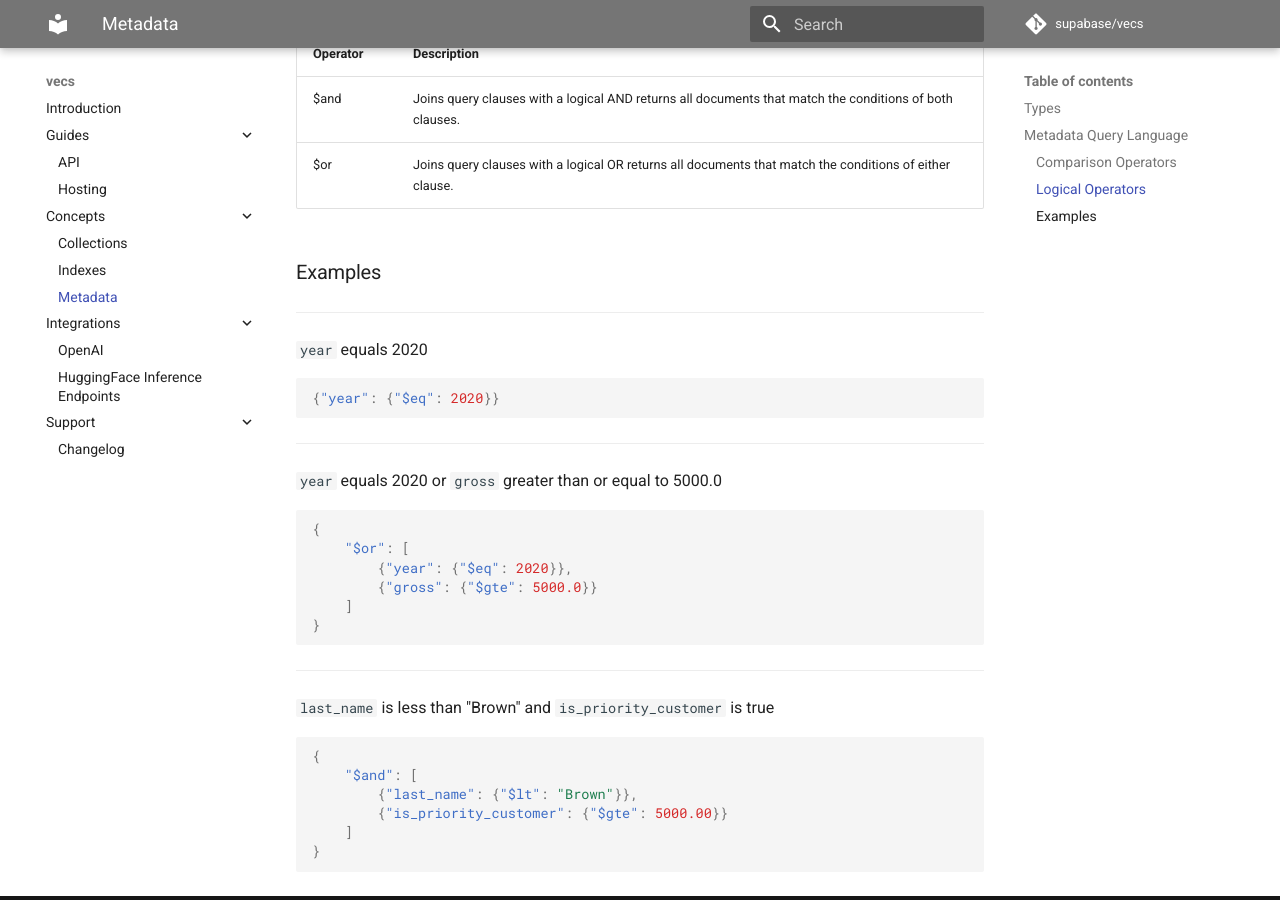
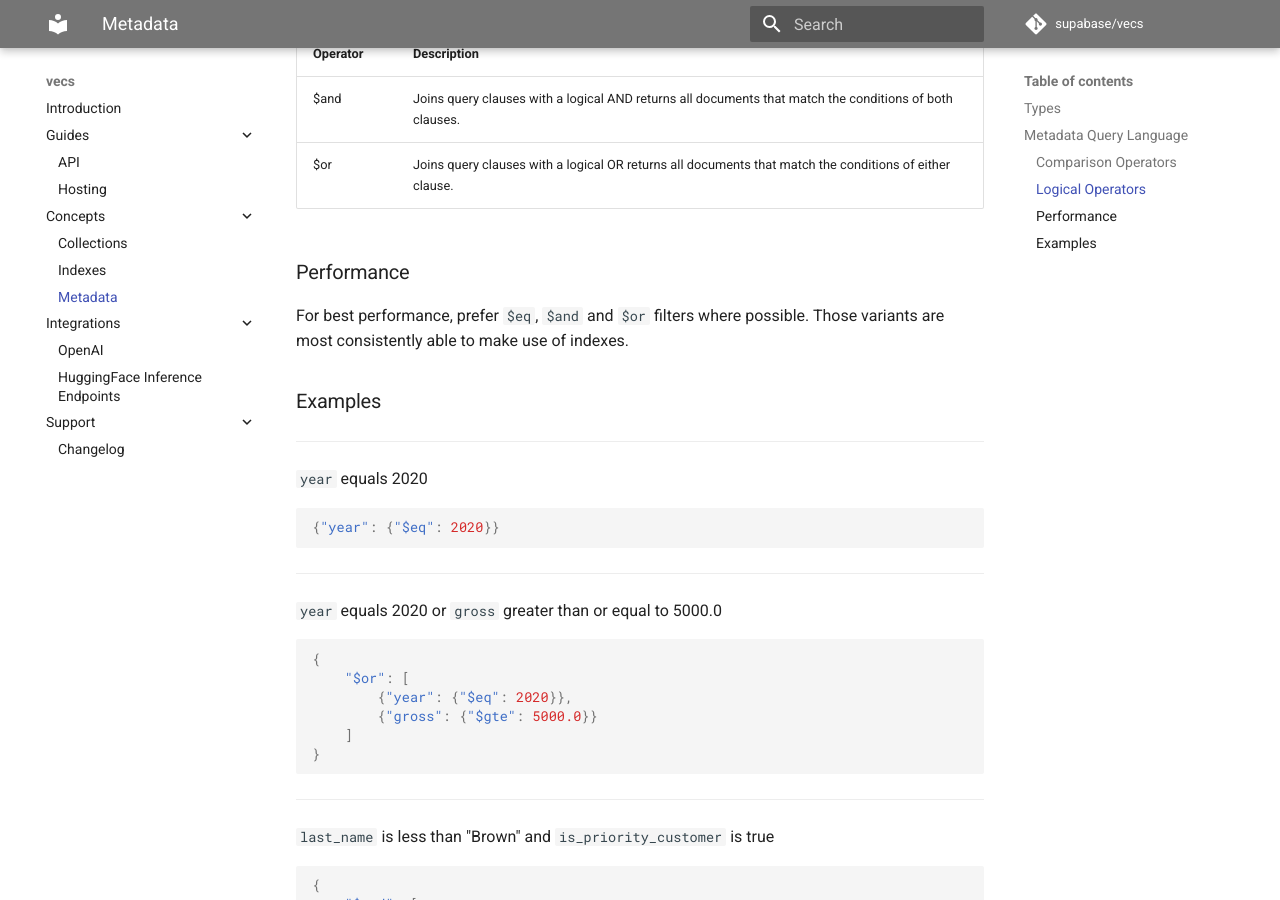
Before and after one commit to supabase/vecs, an MkDocs documentation site: the page built from docs/concepts_metadata.md, in a window 1280 px wide and 900 px high, scrolled down 1276 px. Built offline with MkDocs 1.6.1 and Material for MkDocs 9.7.7, drawn with Linux system fonts in a browser that asks for light colours; comment, search, counter and statistics services are not loaded.

Commit message:
document best option for filtering on metadata

```diff
--- a/docs/concepts_metadata.md
+++ b/docs/concepts_metadata.md
@@ -44,6 +44,11 @@ Logical operators compose other operators, and can be nested.
 | $or       |  Joins query clauses with a logical OR returns all documents that match the conditions of either clause. |
 
 
+### Performance
+
+For best performance, prefer `$eq`, `$and` and `$or` filters where possible. Those variants are most consistently able to make use of indexes.
+
+
 ### Examples
 
 ---
```
